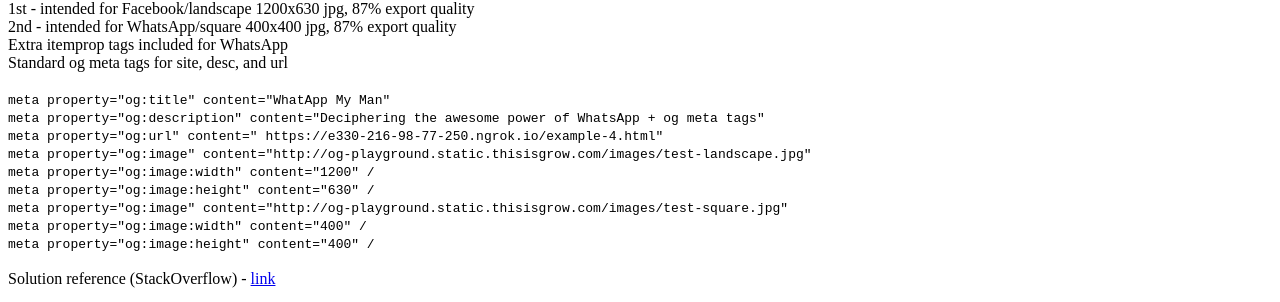
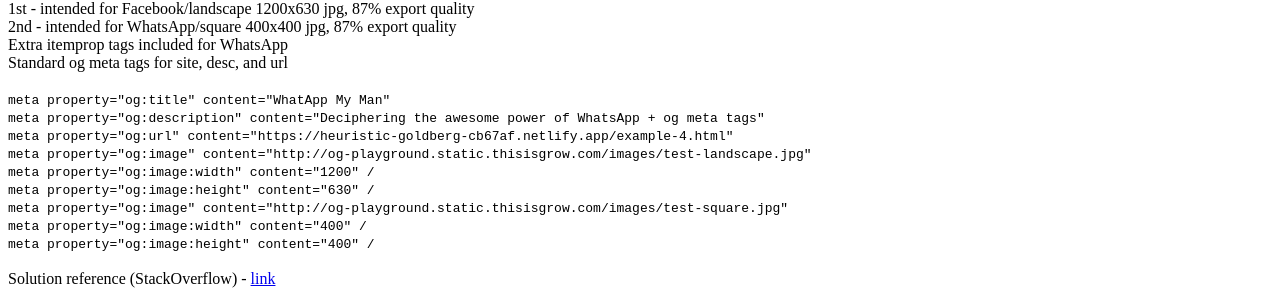
Before and after one commit to DabaloSe7en/og-testing, a plain HTML site: page web/example-4.html in a window 1280 px wide. Shown: the part 98-400 px from the top of the page. Drawn offline with Linux system fonts and the light colour scheme.

Commit message:
update absolute urls

```diff
--- a/web/example-4.html
+++ b/web/example-4.html
@@ -7,7 +7,7 @@
   <title>WhatsApp Test - Multiple OG Image Tags, With Explicit Dimensions + itemprops, verbose og meta tags</title>
   <meta property="og:title" content="WhatApp My Man">
   <meta property="og:description" content="Deciphering the awesome power of WhatsApp + og meta tags">
-  <meta property="og:url" content=" https://e330-216-98-77-250.ngrok.io/example-4.html">
+  <meta property="og:url" content="https://heuristic-goldberg-cb67af.netlify.app/example-4.html">
   <meta property="og:image" content="http://og-playground.static.thisisgrow.com/images/test-landscape.jpg">
   <meta property="og:image:width" content="1200" />
   <meta property="og:image:height" content="630" />
@@ -42,7 +42,7 @@
   <code>
     meta property="og:title" content="WhatApp My Man"<br />
     meta property="og:description" content="Deciphering the awesome power of WhatsApp + og meta tags"<br />
-    meta property="og:url" content=" https://e330-216-98-77-250.ngrok.io/example-4.html"<br />
+    meta property="og:url" content="https://heuristic-goldberg-cb67af.netlify.app/example-4.html"<br />
     meta property="og:image" content="http://og-playground.static.thisisgrow.com/images/test-landscape.jpg"<br />
     meta property="og:image:width" content="1200" /<br />
     meta property="og:image:height" content="630" /<br />
```
